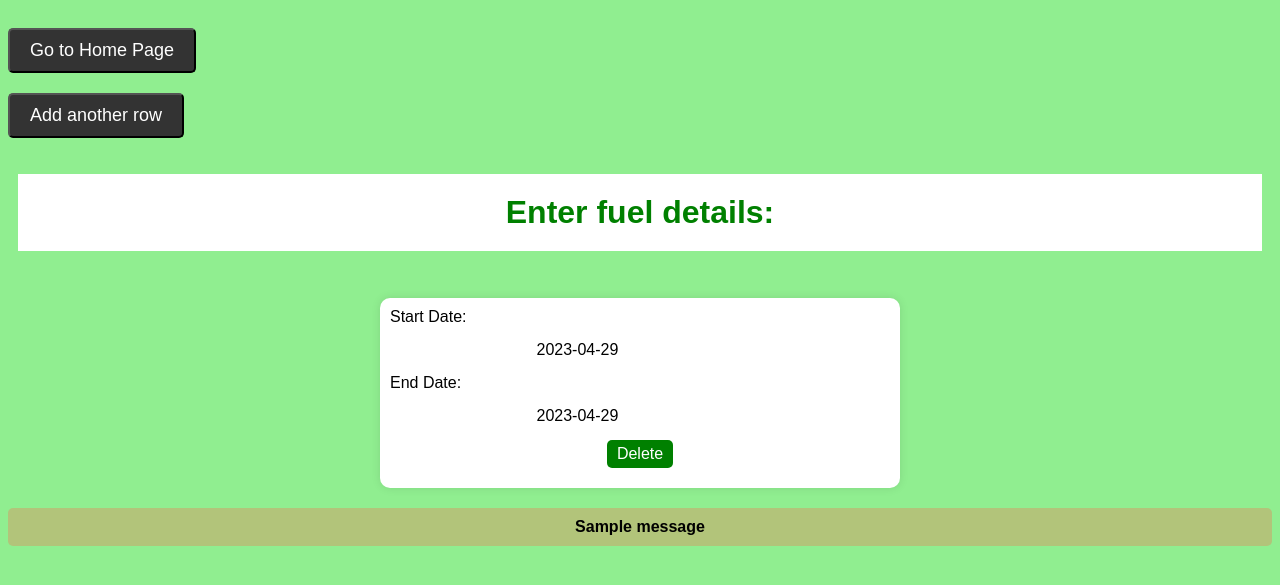
After one commit to eiloneil/Fueler, a Django app: page /delete_row/ in a window 1280 px wide. The commit adds this page. Shown: the top 585 px of the page. Run offline with Django 4.2, Linux system fonts and the light colour scheme; tables that the repository leaves empty hold one stand-in row (values such as "Sample post"); one stand-in notice (Sample message) is shown; some libraries are stand-ins or nearby versions.

Commit message:
add delete-row btn

```diff
--- a/src/Fueler/settings.py
+++ b/src/Fueler/settings.py
@@ -34,7 +34,7 @@ ALLOWED_HOSTS = []
 INSTALLED_APPS = [
     # manually-added app
     "personal_dir",
-
+    # 'datepicker',
 
     # auto-generated
     "django.contrib.admin",
--- a/src/Fueler/urls.py
+++ b/src/Fueler/urls.py
@@ -16,7 +16,7 @@ Including another URLconf
 """
 from django.contrib import admin
 from django.urls import path
-from personal_dir.views import (home_page_view, btn_add_row,btn_show_raw_data, btn_add_row )
+from personal_dir.views import (home_page_view, btn_add_row,btn_show_raw_data, btn_add_row, btn_delete_row )
 from django.conf import settings
 from django.conf.urls.static import static
 
@@ -25,6 +25,7 @@ urlpatterns = [
     path('', home_page_view, name='home'),
     path('fuel/view/', btn_show_raw_data,),
     path('add_row/', btn_add_row, name='add_row'),
+    path('delete_row/', btn_delete_row, name='delete_row'),
 ]
 
 
--- a/src/personal_dir/forms.py
+++ b/src/personal_dir/forms.py
@@ -17,3 +17,10 @@ class TextInputForm(forms.Form):
         text_boxes[i] = forms.CharField(**kwargs)
 
     date, place, amount, cost, kms = text_boxes.values()
+
+
+
+
+class DateRangeForm(forms.Form):
+    start_date = forms.DateField(label='Start Date')
+    end_date = forms.DateField(label='End Date')
--- a/src/personal_dir/views.py
+++ b/src/personal_dir/views.py
@@ -3,10 +3,10 @@ from django.http import HttpResponse
 import firebase_admin
 from firebase_admin import credentials
 from firebase_admin import db
-from .forms import TextInputForm, INPUTS
+from .forms import TextInputForm, INPUTS, DateRangeForm
 import time
 from datetime import datetime
-from .fuel_utils import calc_fuel_metrics, get_db_from_firebase
+from .fuel_utils import calc_fuel_metrics, get_db_from_firebase, delete_rows_within_range, push_to_db
 
 TEST = True
 # TEST = False
@@ -30,23 +30,25 @@ def home_page_view(req):
 def btn_add_row(request):
     print('btn_add_row CLICKED')
 
-    # Get data from the database
-    # data = get_db_from_firebase()
-
+    btn_context = {'btn_txt': "Submit", 'switch_action': {
+        'btn_name': 'Delete previous data', 'url': 'delete_row'}}
     if request.method == 'POST':
         form = TextInputForm(request.POST)
         if form.is_valid():
 
             input_data = {ip: form.cleaned_data[ip] for ip in INPUTS}
-            print('@@@  @@@')
             # Do something with the text_input value, such as store it as a Python variable
-            new_data = calc_fuel_metrics(input_data)
-            return render(request, 'add_new_row.html', {**input_data})
+            new_data = calc_fuel_metrics(input_data, request)
+            if new_data is None:
+                pass
+            else:
+                push_to_db(new_data, 'fuel_raw')
+                btn_context.update({'is_submitted_successfully':input_data['date']})
     else:
 
         form = TextInputForm(initial=init_text)
-    return render(request, 'add_new_row.html', {'form': form})
-    print('btn_add_row CLICKED')
+
+    return render(request, 'add_new_row.html', {'form': form, **btn_context, })
 
 
 def btn_show_raw_data(request):
@@ -57,7 +59,26 @@ def btn_show_raw_data(request):
 
     # Pass data as context data to the template
     context = {'data': data}
-    print(data)
 
     # Use the data in your Django view or model as needed
     return render(request, 'raw_data.html', context)
+
+
+def btn_delete_row(request):
+
+    btn_context = {'btn_txt': "Delete",
+                   'switch_action': {'btn_name': 'Add another row', 'url': 'add_row'}, }
+    if request.method == 'POST':
+        form = DateRangeForm(request.POST)
+        if form.is_valid():
+            start_date = form.cleaned_data['start_date']
+            end_date = form.cleaned_data['end_date']
+            delete_rows_within_range(start_date, end_date, db_name='fuel_raw')
+    else:
+        form = DateRangeForm(initial={'start_date': today, 'end_date': today})
+    context = {
+        'form': form,
+        **btn_context,
+
+    }
+    return render(request, 'remove_dates.html', context)
--- a/src/requirements.txt
+++ b/src/requirements.txt
@@ -6,6 +6,7 @@ cffi==1.15.1
 charset-normalizer==3.1.0
 cryptography==40.0.2
 Django==4.2
+django-bootstrap-datepicker-plus==5.0.3
 django-referrer-policy==1.0
 firebase-admin==6.1.0
 google-api-core==2.11.0
@@ -28,11 +29,13 @@ protobuf==4.22.3
 pyasn1==0.5.0
 pyasn1-modules==0.3.0
 pycparser==2.21
+pydantic==1.10.7
 PyJWT==2.6.0
 pyparsing==3.0.9
 requests==2.29.0
 rsa==4.9
 six==1.16.0
 sqlparse==0.4.4
+typing_extensions==4.5.0
 uritemplate==4.1.1
 urllib3==1.26.15
--- a/src/static/style.css
+++ b/src/static/style.css
@@ -1,7 +1,8 @@
 
 body {
+    font-family: Arial, sans-serif;
+    /* light green background color */
     background-color: lightgreen;
-    /* light green background color */
 }
 
 .text-input {
@@ -82,3 +83,14 @@ transition: background-color 0.3s ease;
 .back_btn:hover {
 background-color: #666;
 }
+
+.message {
+    display: block;
+    margin-bottom: 5px;
+    font-size: 16px;
+    font-weight: bold;
+    text-align: center;
+    background-color: rgba(255, 99, 71, 0.3);
+    padding: 10px;
+    border-radius: 5px;
+}
--- a/src/templates/add_new_row.html
+++ b/src/templates/add_new_row.html
@@ -1,11 +1,10 @@
-{% load static %}
 
 <!DOCTYPE html>
 <html>
-
     <head>
         <meta charset="UTF-8">
         <!-- styles -->
+        {% load static %}
         <link rel="stylesheet" type="text/css" href="{% static 'style.css' %}">
         <title>Add Fuel Row</title>
 
@@ -16,18 +15,38 @@
         <a href="{% url 'home' %}">
             <button class="back_btn">Go to Home Page</button>
         </a>
+        <br>
+        <!-- Delete Row Buton -->
+        <a href="{% url switch_action.url %}">
+            <button class="back_btn"> {{ switch_action.btn_name }} </button>
+        </a>
+
     <div class="container">
-        <h1>Enter some text:</h1>
+        <h1>Enter fuel details:</h1>
     </div>
 
     <form method="post">
         {% csrf_token %}
         {{ form }}
-        <button type="submit">Submit</button>
+        <button type="submit">{{ btn_txt }}</button>
     </form>
-    {% if date %}
-    <p>You entered data for: {{ date }}</p>
+
+    <!-- If successful: -->
+    {% if is_submitted_successfully %}
+    <p>You entered data for: {{ is_submitted_successfully }}</p>
     {% endif %}
+
+    <!-- If unsuccessful: -->
+    {% if messages %}
+    <div class="alert alert-danger" role="alert">
+        {% for message in messages %}
+            <span class="message">{{ message }}</span>
+        {% endfor %}
+    </div>
+{% endif %}
+
+
+
 </body>
 
 </html>
--- /dev/null
+++ b/src/templates/remove_dates.html
@@ -0,0 +1,37 @@
+{% extends 'add_new_row.html' %}
+
+{% block content %}
+  <form method="post" action="">
+    {% csrf_token %}
+    {{ form.as_p }}
+    <div id="date-slider"></div>
+    <button type="submit">Submit</button>
+  </form>
+
+  <script src="https://cdnjs.cloudflare.com/ajax/libs/ion-rangeslider/2.3.1/js/ion.rangeSlider.min.js"></script>
+  <link rel="stylesheet" href="https://cdnjs.cloudflare.com/ajax/libs/ion-rangeslider/2.3.1/css/ion.rangeSlider.min.css" />
+
+  <script>
+    $(document).ready(function() {
+      $("#date-slider").ionRangeSlider({
+        type: "double",
+        grid: true,
+        min: new Date(2000, 0, 1).getTime(),
+        max: new Date().getTime(),
+        from: new Date().setDate(new Date().getDate() - 7),
+        to: new Date().getTime(),
+        prettify: function(num) {
+          return moment(num).format("MMM Do YYYY");
+        },
+        onStart: function(data) {
+          $("#id_start_date").val(moment(data.from).format("YYYY-MM-DD"));
+          $("#id_end_date").val(moment(data.to).format("YYYY-MM-DD"));
+        },
+        onChange: function(data) {
+          $("#id_start_date").val(moment(data.from).format("YYYY-MM-DD"));
+          $("#id_end_date").val(moment(data.to).format("YYYY-MM-DD"));
+        }
+      });
+    });
+  </script>
+{% endblock %}
```
Also changed, not shown: src/personal_dir/fuel_utils.py (+29 -7 lines), src/templates/raw_data.html (+15 -7 lines), 1 other file. Lines whose indentation alone changed are shown as unchanged.
